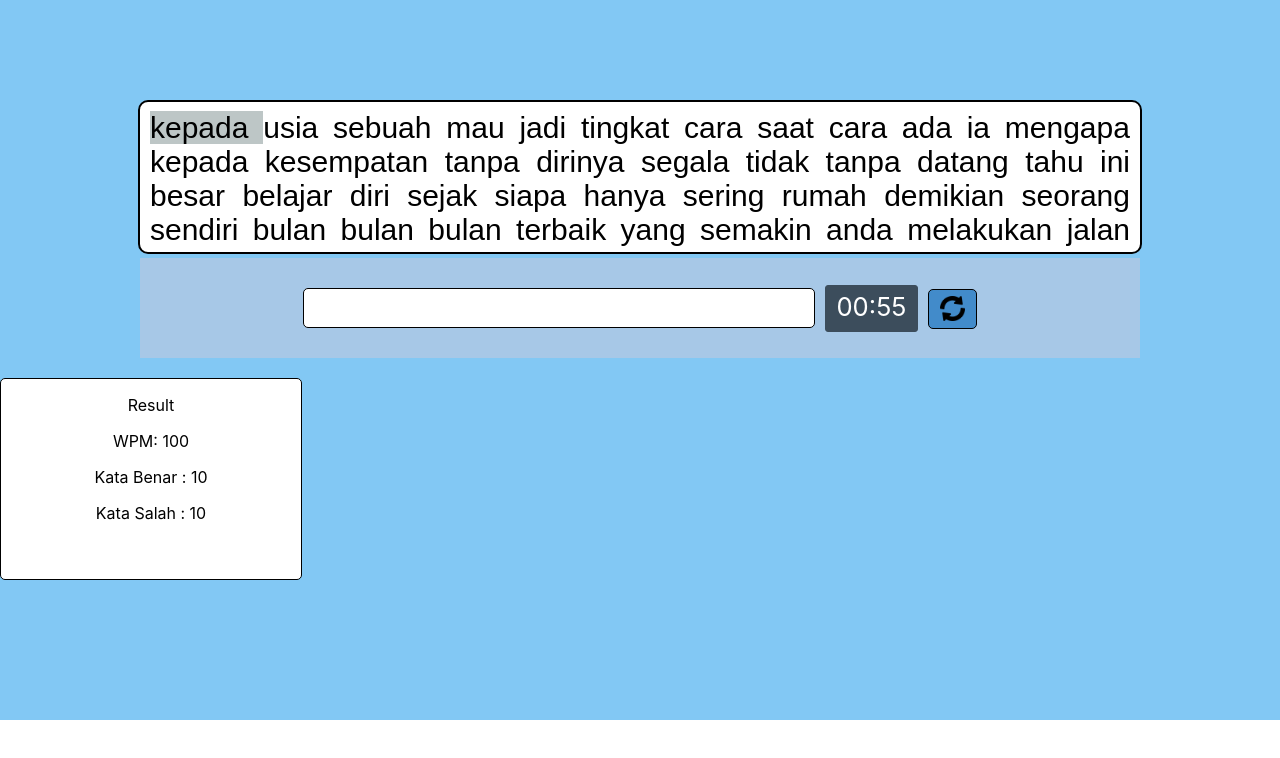
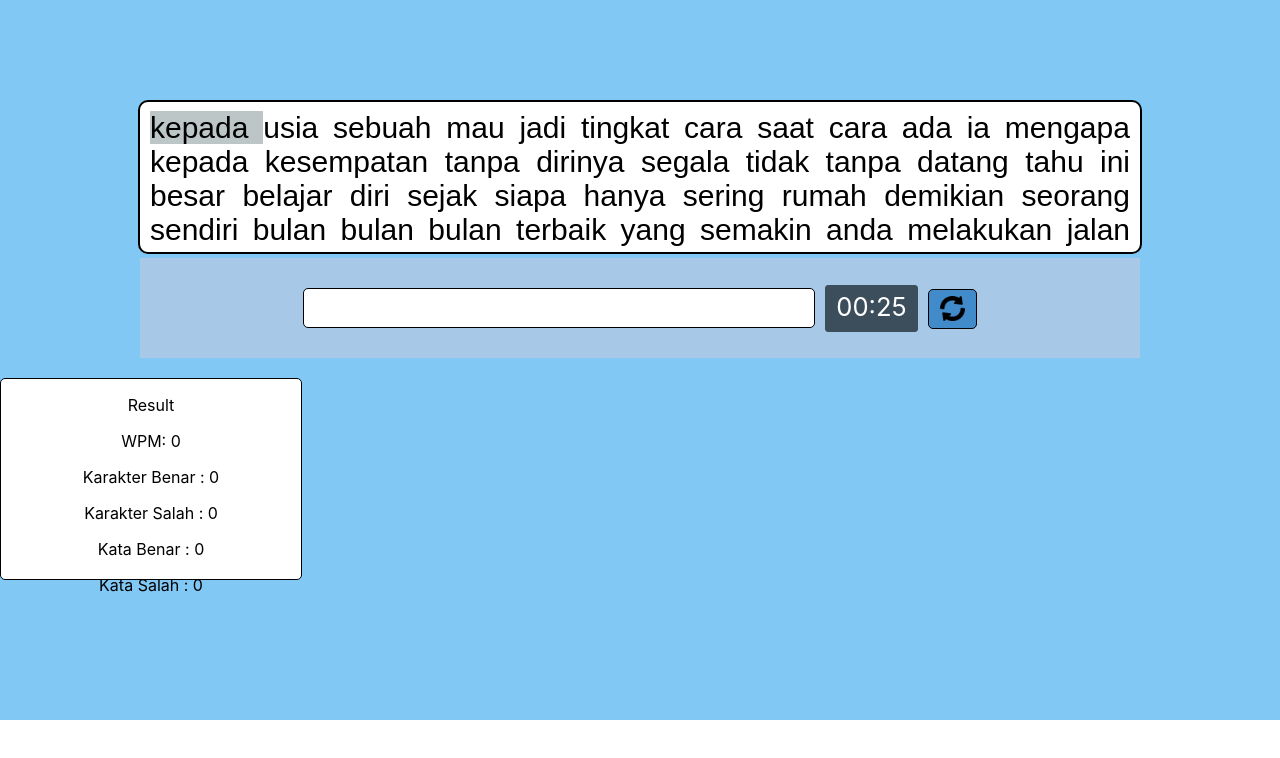
Before and after one commit to afnanramadhan/typing-test, a React (Create React App) app: page / in a window 1280 px wide. Shown: the top 758 px of the page. Built offline with nearby package versions, Linux system fonts and the light colour scheme; the HTML template or start-up script is replaced by a standard one.

Commit message:
add perhitungan kata

```diff
--- a/src/components/Input.jsx
+++ b/src/components/Input.jsx
@@ -12,7 +12,10 @@ const Input = () => {
         setDynamicClass,
         setInputKataUser,
         inputKataUser,
-        disabled,
+        karakterBenar,
+        karakterSalah,
+        kataBenar,
+        kataSalah,
     } = React.useContext(Context);
 
     const updateElement = (index, newValue) => {
@@ -27,7 +30,7 @@ const Input = () => {
     }, [userInput]);
 
     const test = () => {
-        if (idx > 0) {
+        if (idx > 0 && userInput!==" ") {
             if (cekKata(inputKataUser[idx - 1])) {
                 dynamicClass[idx - 1] = "kata-benar";
             } else {
@@ -35,8 +38,10 @@ const Input = () => {
             }
             if (!bruteForce(userInput)) {
                 updateElement(idx, "highlight-salah");
+                karakterSalah.current += 1;
             } else {
                 updateElement(idx, "highlight");
+                karakterBenar.current += 1;
             }
         } else {
             updateElement(idx, "highlight");
@@ -46,9 +51,6 @@ const Input = () => {
                 } else {
                     updateElement(idx, "highlight");
                 }
-            }
-            if(disabled.current){
-                // updateElement(idx, "highlight-salah");
             }
         }
     };
@@ -94,6 +96,13 @@ const Input = () => {
             ]);
             setIdx(idx + 1);
             setUserInput("");
+            if(cekKata(inputKataUser[idx-1])){
+                kataBenar.current += 1;
+                karakterBenar.current -=1
+            }else{
+                kataSalah.current += 1;
+                karakterSalah.current -=1
+            }
         }
     };
 
--- a/src/components/Result.jsx
+++ b/src/components/Result.jsx
@@ -1,12 +1,21 @@
+import { Context } from "../pages/Home";
+import React from "react";
 
+const Result = () => {
+    const { wpm, karakterBenar, karakterSalah,kataBenar, kataSalah } = React.useContext(Context);
 
-const Result = (props) => {
+    // const getWPM = () => {
+    //     wpm.current = Math.floor((kataBenar.current / 5) * 60);
+    // }
+
     return(
         <div className="result">
             <p>Result</p>
-            <p>WPM: 100</p>
-            <p>Kata Benar : 10</p>
-            <p>Kata Salah : 10</p>
+            <p>WPM: {wpm.current}</p>
+            <p>Karakter Benar : {karakterBenar.current}</p>
+            <p>Karakter Salah : {karakterSalah.current}</p>
+            <p>Kata Benar : {kataBenar.current}</p>
+            <p>Kata Salah : {kataSalah.current}</p>
         </div>
     )
 }
--- a/src/components/TextField.jsx
+++ b/src/components/TextField.jsx
@@ -4,21 +4,19 @@ import { Context } from "../pages/Home";
 const TextField = () => {
     const {
         displayText,
-        setDisplayText,
         dynamicClass,
         getRandomWord,
-        disabled,
+        isVisisble
     } = React.useContext(Context);
     const classVisibility = useRef("a");
 
     useEffect(() => {
-        setDisplayText([]);
         getRandomWord();
         // eslint-disable-next-line react-hooks/exhaustive-deps
     }, []);
 
     useEffect(() => {
-        if (disabled.current) {
+        if (!isVisisble) {
             classVisibility.current = "disabled-content";
         } else {
             classVisibility.current = "enabled-content";
--- a/src/components/Timer.jsx
+++ b/src/components/Timer.jsx
@@ -3,10 +3,14 @@ import reload from "../assets/reload.png";
 import { Context } from "../pages/Home";
 
 const Timer = () => {
-    const { getRandomWord, setDynamicClass, setIdx, setInputKataUser, disabled } =
+    const { getRandomWord, setDynamicClass, setIdx, setInputKataUser, setIsVisible,wpm,
+        karakterBenar,
+        karakterSalah,
+        kataBenar,
+        kataSalah,} =
         React.useContext(Context);
-    const [minute, setMinute] = useState(1);
-    const [second, setSecond] = useState(0);
+    const [minute, setMinute] = useState(0);
+    const [second, setSecond] = useState(30);
     useEffect(() => {
         const timer = setTimeout(() => {
             if (second > 0) {
@@ -21,7 +25,8 @@ const Timer = () => {
                 }
             }
             if(minute === 0 && second === 1){
-                disabled.current = true;
+                // disabledTextField.current = true;
+                setIsVisible(false)
                 console.log("disabled");
             }
         }, 1000);
@@ -30,14 +35,19 @@ const Timer = () => {
     }, [minute, second]);
 
     const resetTimer = () => {
-        setMinute(1);
-        setSecond(0);
+        setMinute(0);
+        setSecond(30);
         setDynamicClass([]);
         setIdx(0);
         getRandomWord();
         setInputKataUser([]);
-        disabled.current = false;
+        setIsVisible(true)
         console.log("enabled");
+        wpm.current = 0;
+        karakterBenar.current = 0;
+        karakterSalah.current = 0;
+        kataBenar.current = 0;
+        kataSalah.current = 0;
     };
 
     const printTime = () => {
--- a/src/pages/Home.jsx
+++ b/src/pages/Home.jsx
@@ -13,7 +13,12 @@ const Home = () => {
     const [displayText, setDisplayText] = useState([]);
     const [dynamicClass, setDynamicClass] = useState([]);
     const [inputKataUser, setInputKataUser] = useState([]);
-    const disabled = useRef(false);
+    const [isVisisble, setIsVisible] = useState(true);
+    const wpm = useRef(0);
+    const karakterBenar = useRef(0);
+    const karakterSalah = useRef(0);
+    const kataBenar = useRef(0);
+    const kataSalah = useRef(0);
 
     const getRandomWord = () => {
         setDisplayText([]);
@@ -38,10 +43,16 @@ const Home = () => {
                 getRandomWord,
                 inputKataUser,
                 setInputKataUser,
-                disabled,
+                isVisisble,
+                setIsVisible,
+                wpm,
+                karakterBenar,
+                karakterSalah,
+                kataBenar,
+                kataSalah,
             }}
         >
-            <TextField/>
+            <TextField />
             <div className="baris">
                 <Input />
                 <Timer />
```
